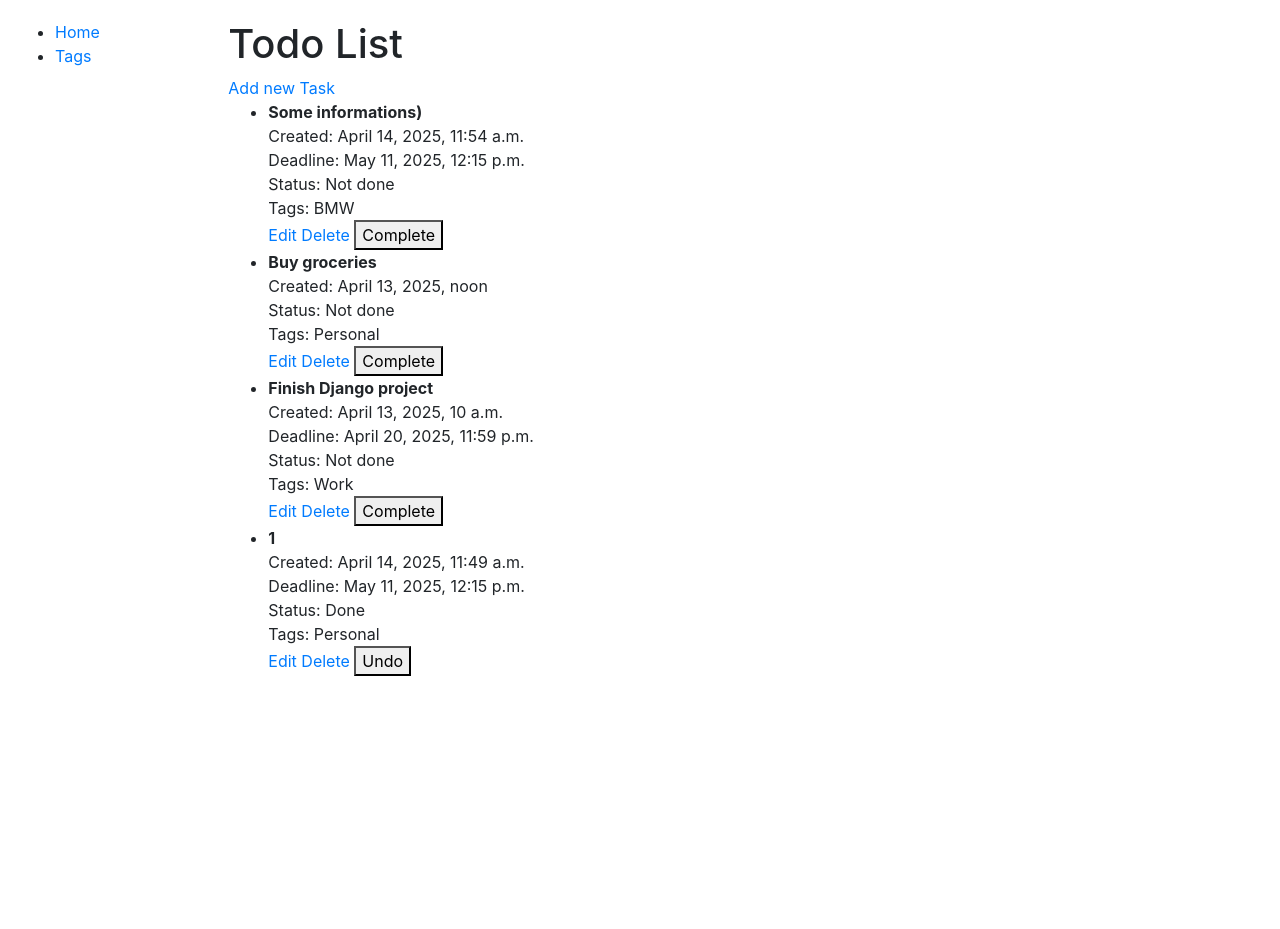
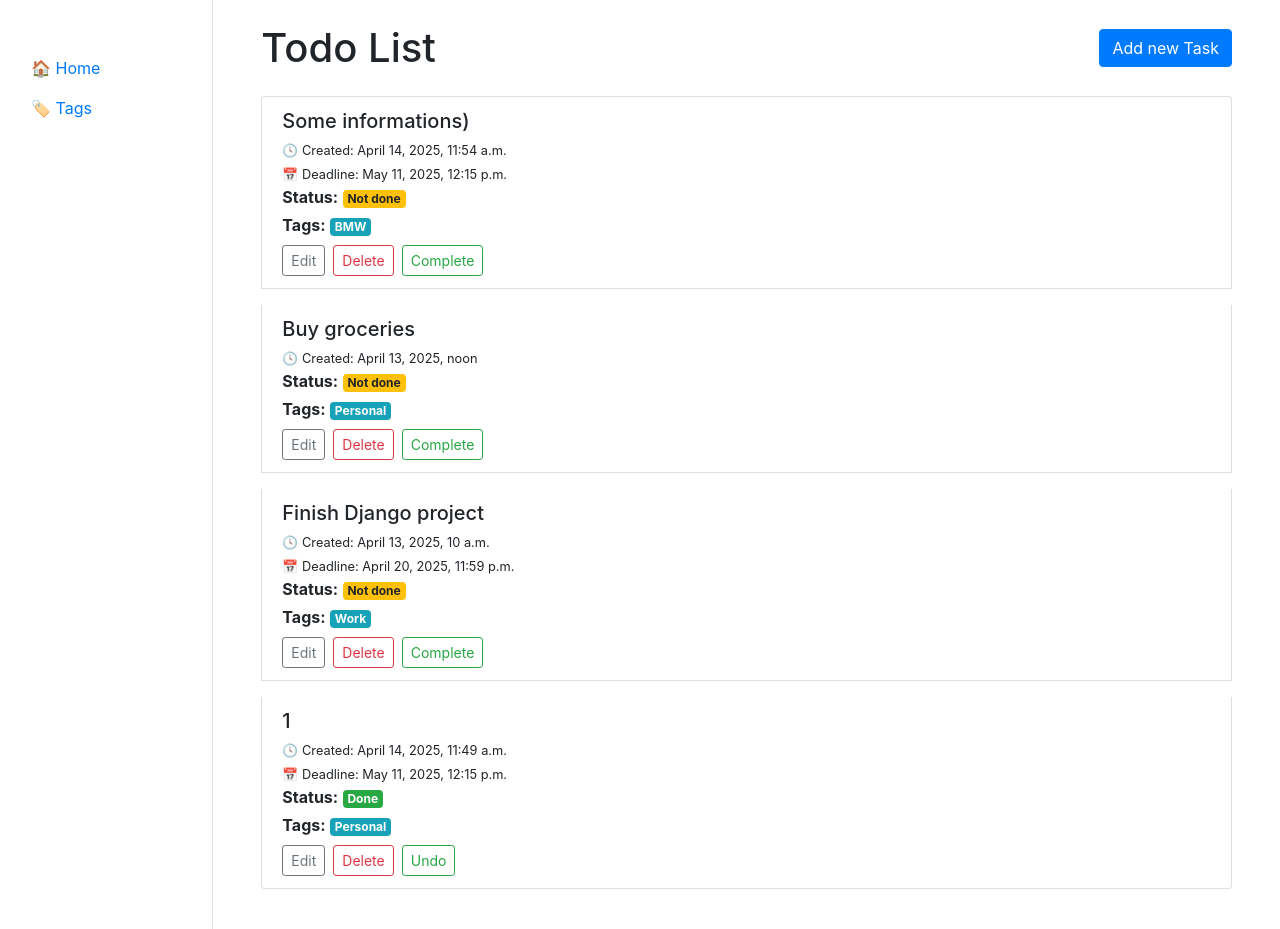
Before and after one commit to Anollinna/Todo-List-project, a Django app: page / in a window 1280 px wide. Before the commit the page ends 676 px from the top, so only its background shows below. Run offline with Django 5.2, Linux system fonts and the light colour scheme; data comes from the database, SQL or seed files in the repository; both versions use the stored data as it was after the commit.

Commit message:
all project

```diff
--- a/Todo_List_project/settings.py
+++ b/Todo_List_project/settings.py
@@ -37,9 +37,6 @@ INSTALLED_APPS = [
     "django.contrib.sessions",
     "django.contrib.messages",
     "django.contrib.staticfiles",
-    # "crispy_forms",
-    # "crispy_bootstrap5",
-    # "django_extensions",
     "task",
 ]
 
@@ -58,8 +55,7 @@ ROOT_URLCONF = "Todo_List_project.urls"
 TEMPLATES = [
     {
         "BACKEND": "django.template.backends.django.DjangoTemplates",
-        "DIRS": [BASE_DIR / 'templates']
-        ,
+        "DIRS": [BASE_DIR / 'templates'],
         "APP_DIRS": True,
         "OPTIONS": {
             "context_processors": [
--- a/templates/base.html
+++ b/templates/base.html
@@ -12,29 +12,29 @@
         integrity="sha384-TX8t27EcRE3e/ihU7zmQxVncDAy5uIKz4rEkgIXeMed4M0jlfIDPvg6uqKI2xXr2"
         crossorigin="anonymous">
   {% load static %}
-  <link rel="stylesheet" href="{% static 'css/styles.css' %}">
 </head>
 
-<body>
+<body class="bg-light">
   <div class="container-fluid">
-  <div class="row">
-    <div class="col-sm-2">
-
+    <div class="row min-vh-100">
+      <nav class="col-sm-2 bg-white border-right py-4">
+        <h5 class="text-center text-primary mb-4"></h5>
+        <div class="nav flex-column nav-pills">
           {% block sidebar %}
             {% include "includes/sidebar.html" %}
           {% endblock %}
+        </div>
+      </nav>
 
-    </div>
-    <div class="col-sm-10">
-
+      <main class="col-sm-10 py-4 px-5 bg-white">
         {% block content %}
         {% endblock %}
-      {% block pagination %}
-        {% include "includes/pagination.html" %}
-      {% endblock %}
+      </main>
     </div>
   </div>
-</div>
+
+  <script src="https://code.jquery.com/jquery-3.5.1.slim.min.js"></script>
+  <script src="https://cdn.jsdelivr.net/npm/bootstrap@4.5.3/dist/js/bootstrap.bundle.min.js"></script>
 </body>
 
 </html>
--- a/templates/includes/pagination.html
+++ /dev/null
@@ -1,10 +0,0 @@
-<!DOCTYPE html>
-<html lang="en">
-<head>
-  <meta charset="UTF-8">
-  <title>Title</title>
-</head>
-<body>
-
-</body>
-</html>
--- a/templates/includes/sidebar.html
+++ b/templates/includes/sidebar.html
@@ -1,4 +1,8 @@
-<ul>
-  <li><a href="{% url 'task:task-list' %}">Home</a></li>
-  <li><a href="{% url 'task:tag-list' %}">Tags</a></li>
-</ul>
+<div class="nav flex-column nav-pills">
+  <a href="{% url 'task:task-list' %}" class="nav-link {% if request.path == '/tasks/' %}active{% endif %}">
+    🏠 Home
+  </a>
+  <a href="{% url 'task:tag-list' %}" class="nav-link {% if request.path == '/tags/' %}active{% endif %}">
+    🏷️ Tags
+  </a>
+</div>
--- a/templates/task/task_list.html
+++ b/templates/task/task_list.html
@@ -1,31 +1,51 @@
 {% extends "base.html" %}
 
 {% block content %}
-  <h1>Todo List</h1>
-  <a href="{% url 'task:task-create' %}">Add new Task</a>
-  <ul>
+
+  <div class="d-flex justify-content-between align-items-center mb-4">
+    <h1 class="mb-0">Todo List</h1>
+    <a href="{% url 'task:task-create' %}" class="btn btn-primary">
+      Add new Task
+    </a>
+  </div>
+
+  <div class="list-group">
     {% for task in tasks %}
-      <li>
-        <strong>{{ task.content }}</strong><br>
-        Created: {{ task.created_at }}<br>
-        {% if task.deadline %} Deadline: {{ task.deadline }}<br>{% endif %}
-        Status: {% if task.is_done %}Done{% else %}Not done{% endif %}<br>
-        Tags:
+      <div class="list-group-item mb-3">
+        <h5 class="mb-1">{{ task.content }}</h5>
+        <p class="mb-1">
+          <small>🕓 Created: {{ task.created_at }}</small><br>
+          {% if task.deadline %}
+            <small>📅 Deadline: {{ task.deadline }}</small><br>
+          {% endif %}
+          <strong>Status:</strong>
+          {% if task.is_done %}
+            <span class="badge badge-success">Done</span>
+          {% else %}
+            <span class="badge badge-warning">Not done</span>
+          {% endif %}
+        </p>
+
+        <p class="mb-2">
+          <strong>Tags:</strong>
           {% for tag in task.tags.all %}
-          {{ tag.name }}{% if not forloop.last %}, {% endif %}
+            <span class="badge badge-info">{{ tag.name }}</span>
           {% empty %}
-          No tags
-        {% endfor %}<br>
+            <span class="text-muted">No tags</span>
+          {% endfor %}
+        </p>
 
-        <a href="{% url 'task:task-update' task.pk %}">Edit</a>
-        <a href="{% url 'task:task-delete' task.pk %}">Delete</a>
-        <form action="{% url 'task:task-status' task.pk %}" method="post" style="display:inline;">
+        <div class="d-flex flex-wrap gap-2">
+          <a href="{% url 'task:task-update' task.pk %}" class="btn btn-sm btn-outline-secondary mr-2">Edit</a>
+          <a href="{% url 'task:task-delete' task.pk %}" class="btn btn-sm btn-outline-danger mr-2">Delete</a>
+          <form action="{% url 'task:task-status' task.pk %}" method="post" class="d-inline">
             {% csrf_token %}
-          <button type="submit">
+            <button type="submit" class="btn btn-sm btn-outline-success">
               {% if task.is_done %}Undo{% else %}Complete{% endif %}
             </button>
           </form>
-      </li>
+        </div>
+      </div>
     {% endfor %}
-  </ul>
+  </div>
 {% endblock %}
```
Also changed, not shown: task/urls.py (+13 -6 lines), task/views.py (+8 -3 lines), templates/task/tag_list.html (+13 -5 lines), db.sqlite3. Lines whose indentation alone changed are shown as unchanged.
